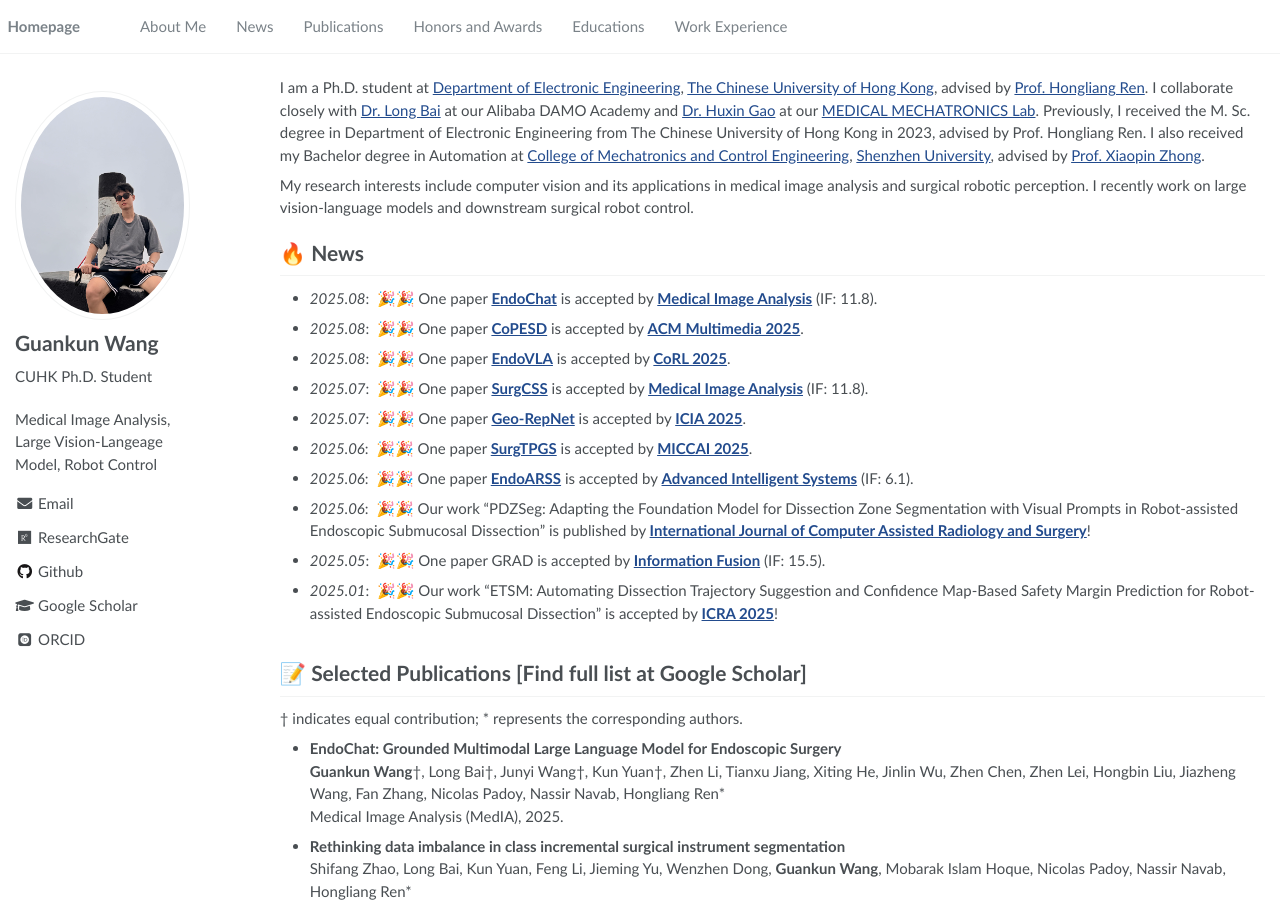
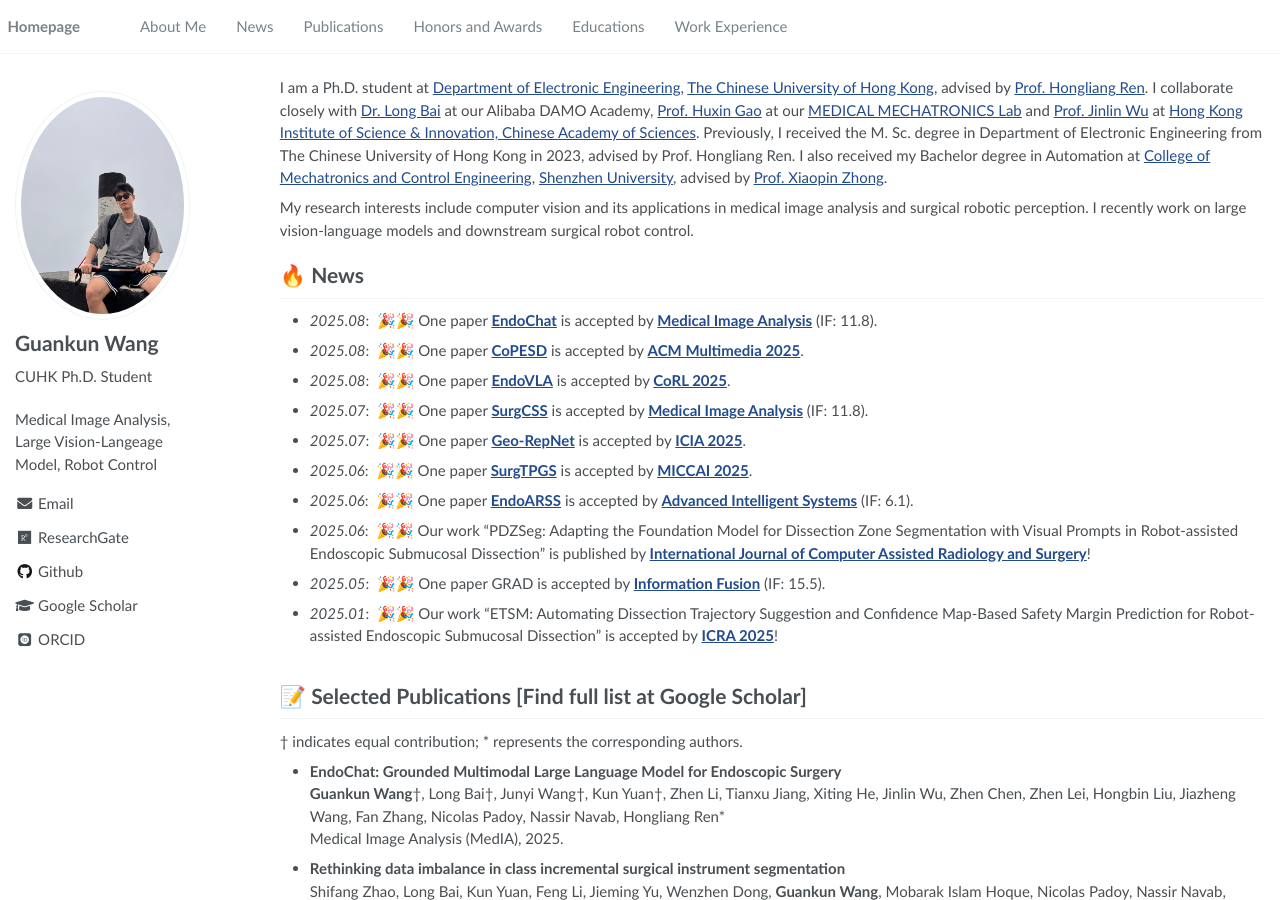
Before and after one commit to gkwang-cuhk/gkwang-cuhk.github.io, a Jekyll site: the page built from _pages/about.md, in a window 1280 px wide and 900 px high. Built offline with Jekyll 4.4.1, drawn with Linux system fonts in a browser that asks for light colours; some web fonts are replaced.

Commit message:
Update about.md

```diff
--- a/_pages/about.md
+++ b/_pages/about.md
@@ -16,7 +16,7 @@ redirect_from:
 
 <span class='anchor' id='about-me'></span>
 
-I am a Ph.D. student at [Department of Electronic Engineering](https://www.ee.cuhk.edu.hk/en-gb/), [The Chinese University of Hong Kong](https://www.cuhk.edu.hk/english/index.html), advised by [Prof. Hongliang Ren](https://www.ee.cuhk.edu.hk/en-gb/people/academic-staff/professors/prof-ren-hongliang). I collaborate closely with [Dr. Long Bai](https://longbai-cuhk.github.io/) at our Alibaba DAMO Academy and [Dr. Huxin Gao](https://ghx-0228.github.io/) at our [MEDICAL MECHATRONICS Lab](http://www.labren.org/mm/lab/). Previously, I received the M. Sc. degree in Department of Electronic Engineering from The Chinese University of Hong Kong in 2023, advised by Prof. Hongliang Ren. I also received my Bachelor degree in Automation at [College of Mechatronics and Control Engineering](https://cmce.szu.edu.cn/), [Shenzhen University](https://www.szu.edu.cn/), advised by [Prof. Xiaopin Zhong](https://cmce.szu.edu.cn/info/1686/5238.htm).
+I am a Ph.D. student at [Department of Electronic Engineering](https://www.ee.cuhk.edu.hk/en-gb/), [The Chinese University of Hong Kong](https://www.cuhk.edu.hk/english/index.html), advised by [Prof. Hongliang Ren](https://www.ee.cuhk.edu.hk/en-gb/people/academic-staff/professors/prof-ren-hongliang). I collaborate closely with [Dr. Long Bai](https://longbai-cuhk.github.io/) at our Alibaba DAMO Academy, [Prof. Huxin Gao](https://ghx-0228.github.io/) at our [MEDICAL MECHATRONICS Lab](http://www.labren.org/mm/lab/) and [Prof. Jinlin Wu](https://scholar.google.com/citations?user=XujjZmUAAAAJ&hl=en) at [Hong Kong Institute of Science & Innovation, Chinese Academy of Sciences](https://www.cair-cas.org.hk/). Previously, I received the M. Sc. degree in Department of Electronic Engineering from The Chinese University of Hong Kong in 2023, advised by Prof. Hongliang Ren. I also received my Bachelor degree in Automation at [College of Mechatronics and Control Engineering](https://cmce.szu.edu.cn/), [Shenzhen University](https://www.szu.edu.cn/), advised by [Prof. Xiaopin Zhong](https://cmce.szu.edu.cn/info/1686/5238.htm).
 
 My research interests include computer vision and its applications in medical image analysis and surgical robotic perception. I recently work on large vision-language models and downstream surgical robot control.
 
```
